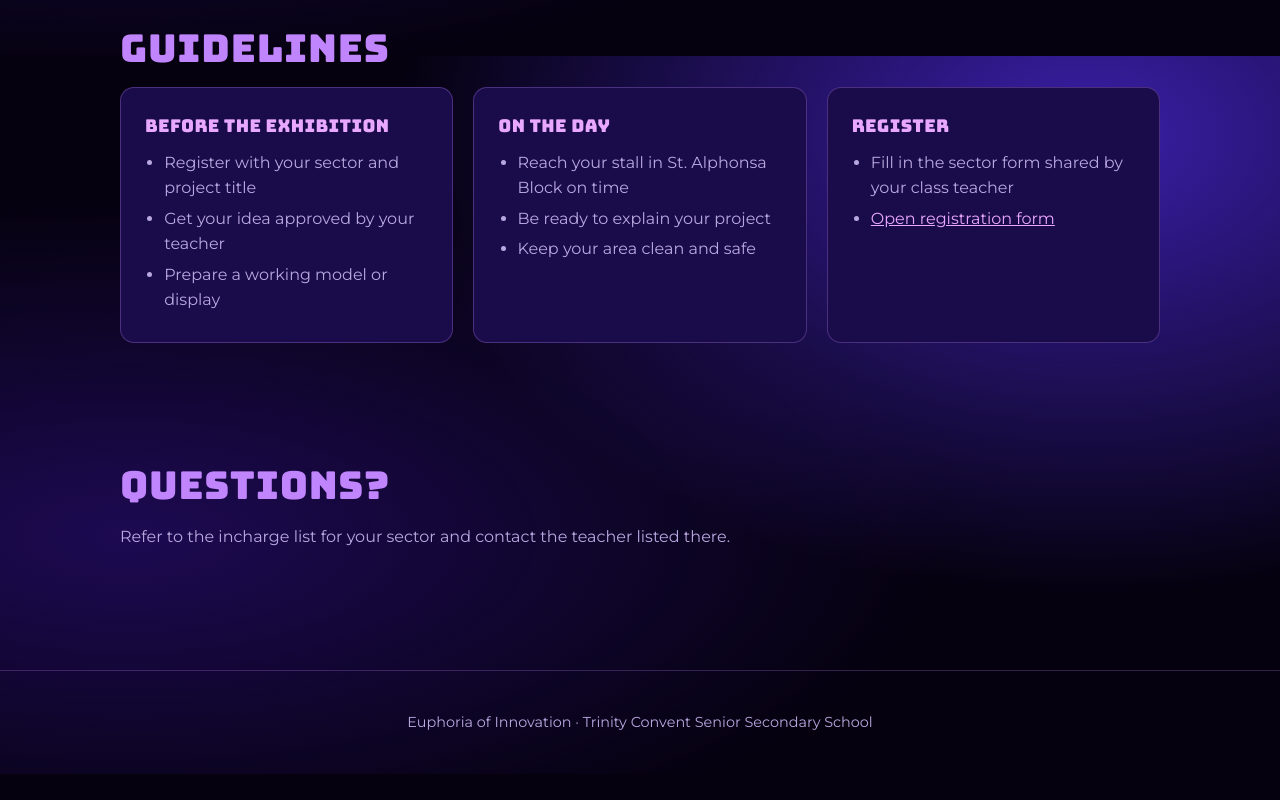
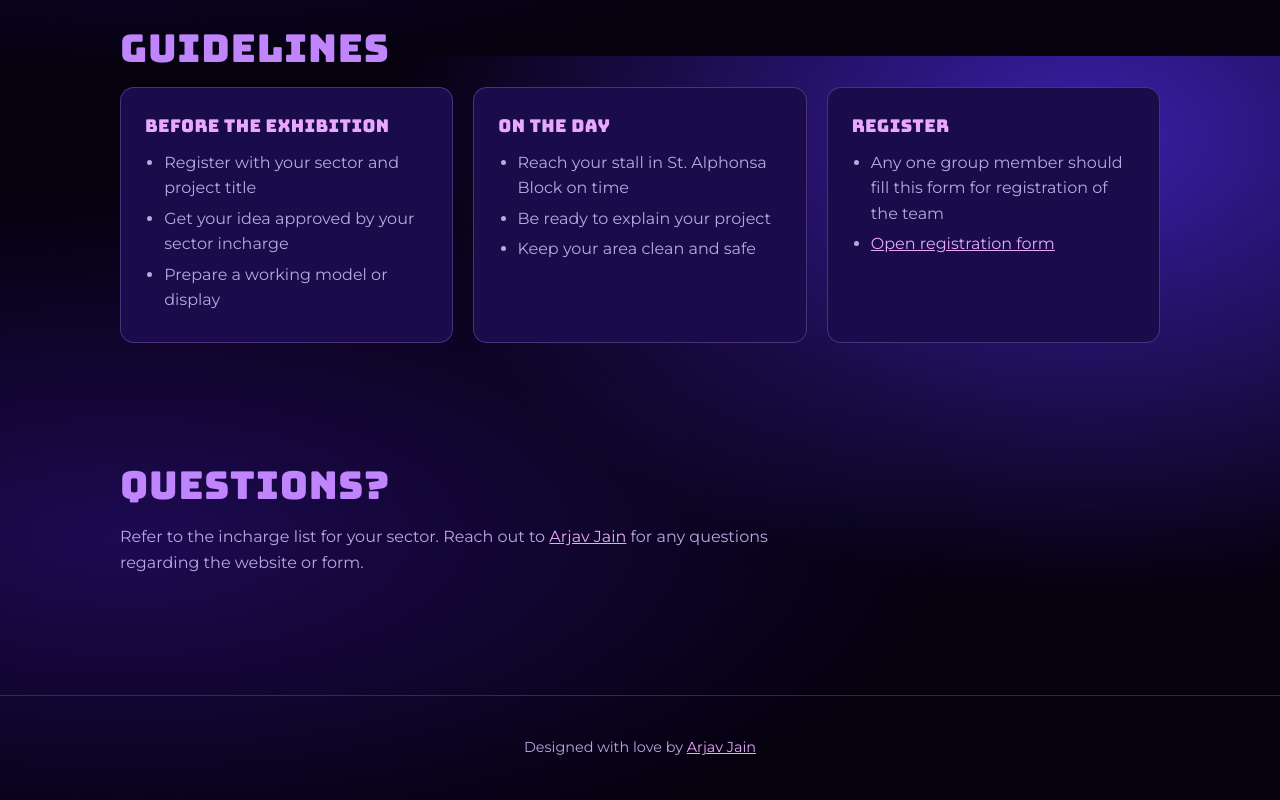
Before and after one commit to arjav0703/euphoria-of-innovation, a plain HTML site: page index.html in a window 1280 px wide. Shown: the part 2344-3144 px from the top of the page. Before the commit the page ends 3118 px from the top, so only its background shows below. Drawn offline with Linux system fonts and the light colour scheme.

Commit message:
feat: update details

```diff
--- a/index.html
+++ b/index.html
@@ -136,7 +136,7 @@
         <h3>Before the exhibition</h3>
         <ul>
           <li>Register with your sector and project title</li>
-          <li>Get your idea approved by your teacher</li>
+          <li>Get your idea approved by your sector incharge</li>
           <li>Prepare a working model or display</li>
         </ul>
       </div>
@@ -151,9 +151,9 @@
       <div class="card" id="register">
         <h3>Register</h3>
         <ul>
-          <li>Fill in the sector form shared by your class teacher</li>
+          <li>Any one group member should fill this form for registration of the team</li>
           <!-- EDIT: replace # with your real form link -->
-          <li><a href="#">Open registration form</a></li>
+          <li><a href="https://hackclubvidisha.fillout.com/euphoria-of-innovation">Open registration form</a></li>
         </ul>
       </div>
     </div>
@@ -165,8 +165,7 @@
   <div class="wrap">
     <h2>Questions?</h2>
     <p class="lead">
-      Refer to the incharge list for your sector and contact the teacher listed there.
-      <!-- EDIT: add a link to the incharge list (PDF or page) -->
+      Refer to the incharge list for your sector. Reach out to <a href="mailto:arjavjain0703@gmail.com">Arjav Jain</a> for any questions regarding the website or form.
     </p>
   </div>
 </section>
@@ -174,7 +173,7 @@
 </main>
 
 <footer class="site-footer">
-  <p>Euphoria of Innovation &middot; Trinity Convent Senior Secondary School</p>
+  <p>Designed with love by <a href="mailto:arjavjain0703@gmail.com">Arjav Jain</a></p>
 </footer>
 
 </body>
```
